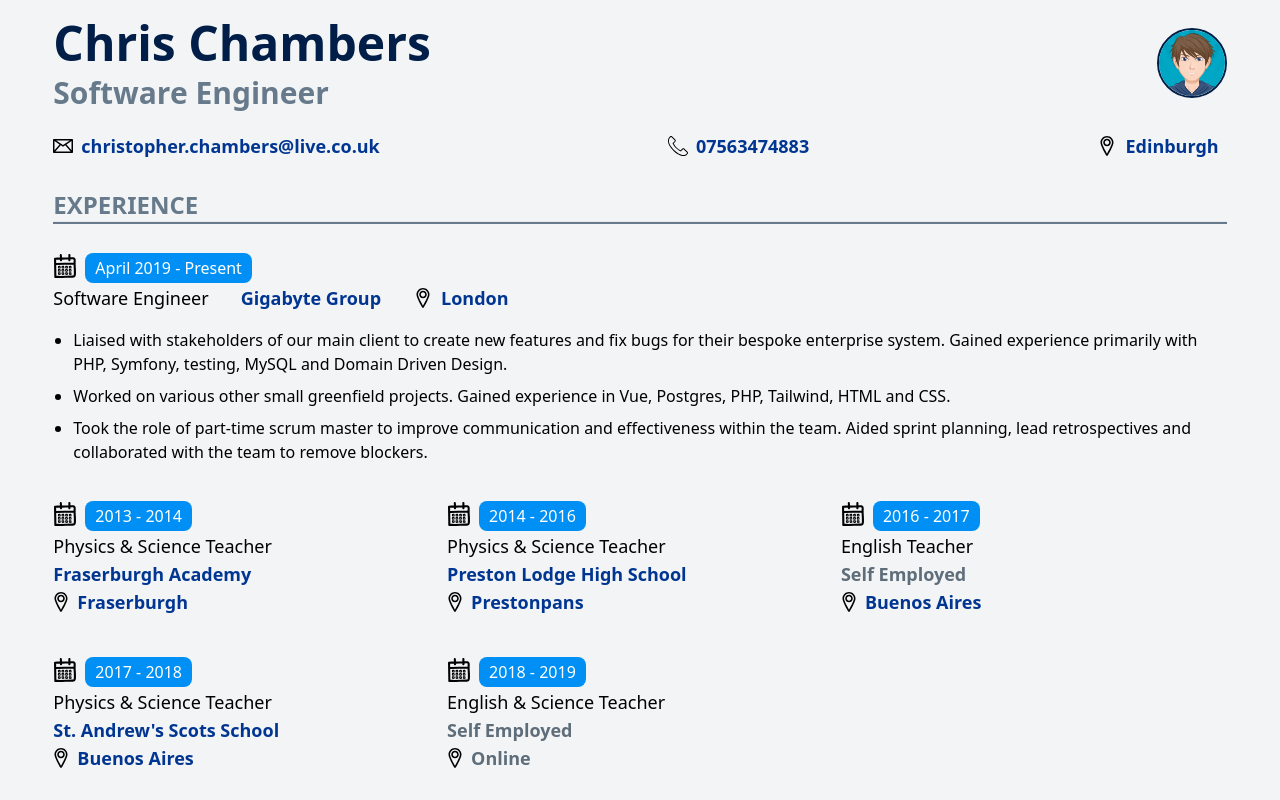
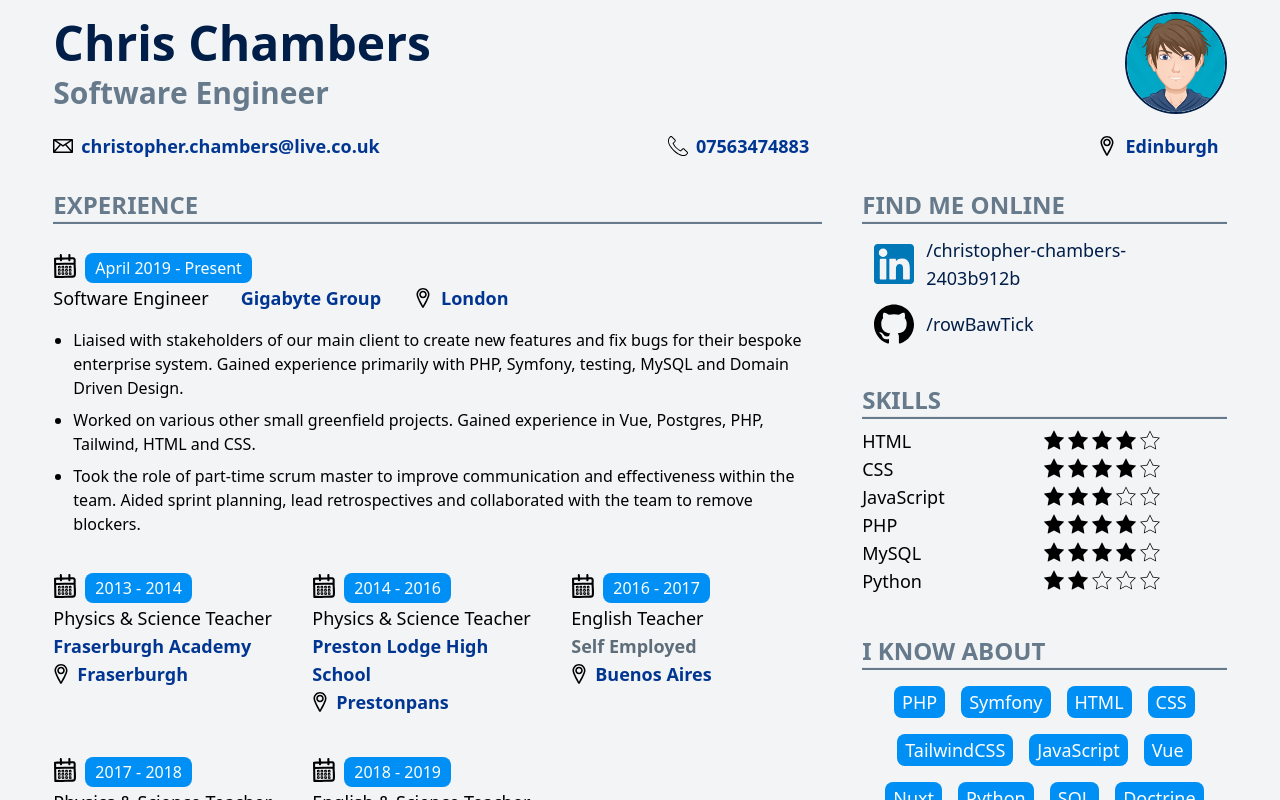
Before and after one commit to rowBawTick/cv, a Nuxt app: page / in a window 1280 px wide. Shown: the top 800 px of the page. Built offline with nearby package versions, Linux system fonts and the light colour scheme.

Commit message:
Fixed grid layout for small and large screens

```diff
--- a/assets/css/main.css
+++ b/assets/css/main.css
@@ -32,23 +32,6 @@
     grid-area: info;
 }
 
-.grid-body {
-    display: grid;
-    grid-template-columns: repeat(6, 1fr);
-    grid-template-areas:
-        "main main main main side side"
-    ;
-    grid-gap: 50px;
-}
-
-.grid-body__main {
-    grid-area: main;
-}
-
-.grid-body__sidebar {
-    grid-area: side;
-}
-
 .btn {
     @apply text-white bg-brand rounded-lg my-2 py-0.5 px-2 mx-2
 }
--- a/components/Education.vue
+++ b/components/Education.vue
@@ -1,5 +1,5 @@
 <template>
-  <div class="mt-8">
+  <div class="mb-5 lg:mb-0 mt-8">
     <h1 class="uppercase text-2xl text-darkGrey font-semibold">Education</h1>
     <hr class="bg-darkGrey h-0.75" />
 
--- a/components/Heading.vue
+++ b/components/Heading.vue
@@ -5,7 +5,7 @@
       <h1 class="text-2xl lg:text-3xl text-darkGrey py-2">Software Engineer</h1>
     </div>
     <!-- Avatar -->
-    <div class="grid-heading__avatar py-2 lg:py-5 justify-self-end">
+    <div class="grid-heading__avatar py-2 lg:py-1 justify-self-end">
       <img src="~/assets/img/chris.svg" alt="Chris' Profile Picture"
            class="border-2 border-solid border-brandDarker rounded-full h-full w-auto"
       >
--- a/pages/index.vue
+++ b/pages/index.vue
@@ -3,15 +3,15 @@
     <div class="w-11/12 mx-auto">
       <Heading />
 
-      <div class="lg:grid-body mt-4">
+      <div class="flex flex-col lg:grid lg:grid-cols-3 lg:gap-10 mt-4">
         <!-- main body -->
-        <div class="grid-body__main">
+        <div class="lg:col-span-2">
           <Experience />
           <Education />
         </div>
 
         <!-- sidebar -->
-        <div class="grid-body__sidebar text-lg">
+        <div class="lg:grid-body__sidebar text-lg">
           <!-- Find me online -->
           <h1 class="uppercase text-2xl text-darkGrey font-semibold">Find me online</h1>
           <hr class="bg-darkGrey h-0.75" />
```
